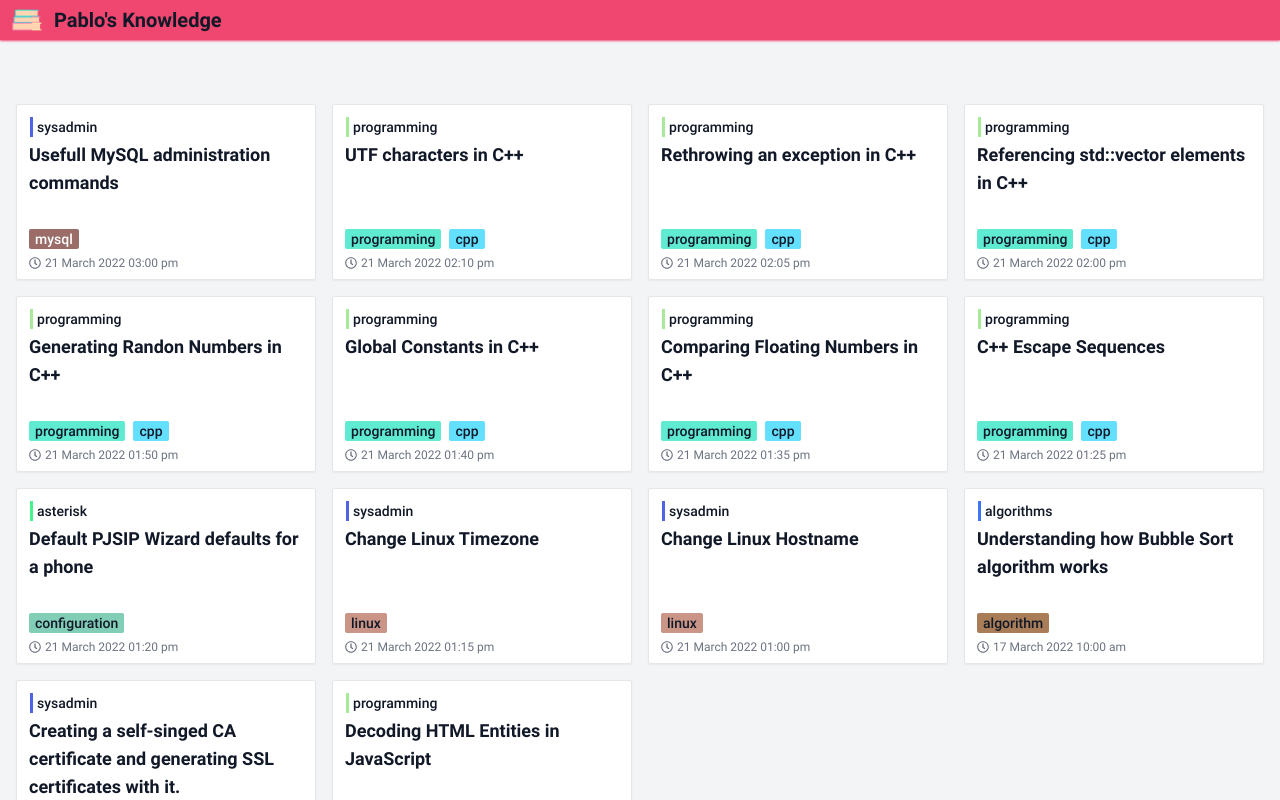
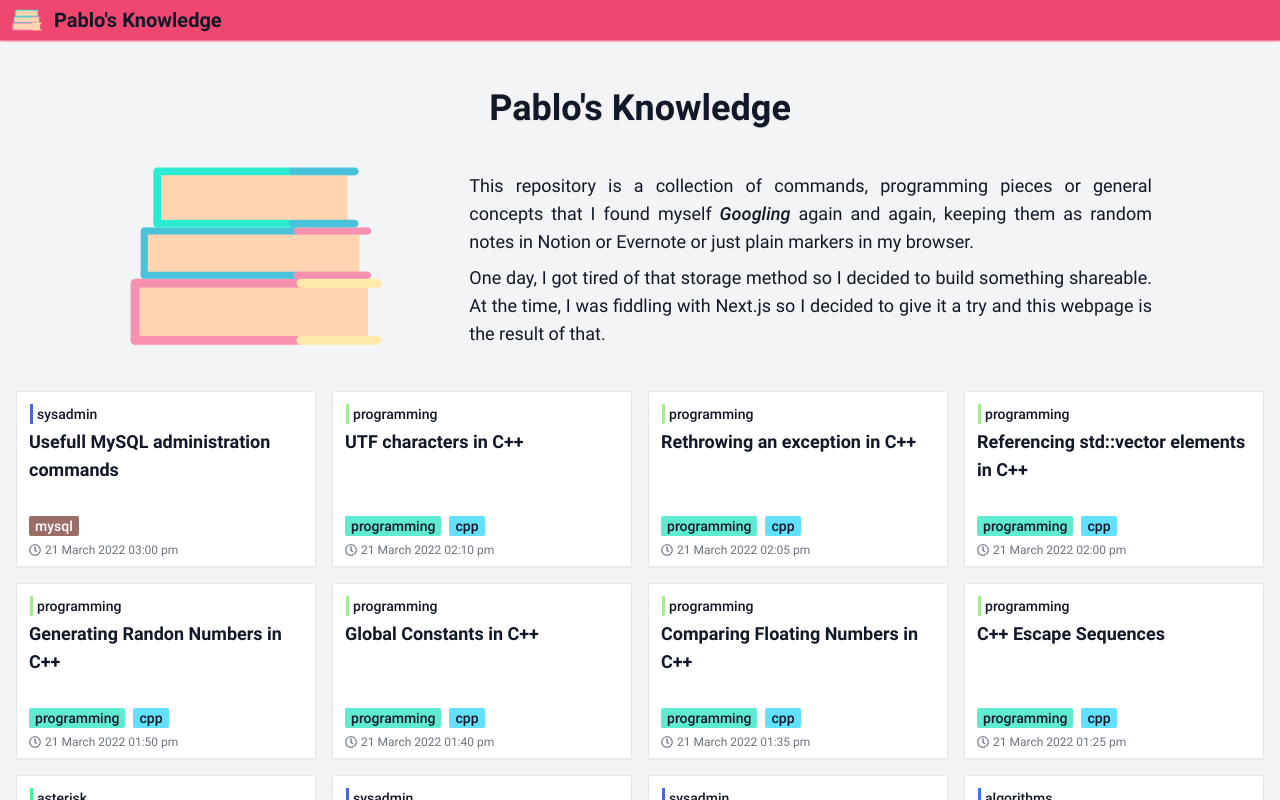
Before and after one commit to pablo-puga/knowledge, a Next.js app: page / in a window 1280 px wide. Shown: the top 800 px of the page. Built offline with nearby package versions, Linux system fonts and the light colour scheme.

Commit message:
Added main description

```diff
--- /dev/null
+++ b/src/components/Description/Description.tsx
@@ -0,0 +1,36 @@
+import Image from 'next/image';
+
+const Description = () => {
+    return (
+        <article className="flex flex-row flex-wrap items-center max-w-5xl mx-auto mb-4 md:mb-0">
+            <h1 className="text-3xl font-medium text-center md:text-4xl lg:font-bold lg:drop-shadow-sm w-full mb-2 md:mb-0">
+                Pablo&apos;s Knowledge
+            </h1>
+            <div className="hidden md:block md:w-1/3">
+                <Image
+                    src="/knowledge-256x256.png"
+                    alt="Knowledge main logo"
+                    width={256}
+                    height={256}
+                />
+            </div>
+            <section className="text-sm text-justify sm:text-base md:w-2/3 lg:text-lg">
+                <p className="mb-2">
+                    This repository is a collection of commands, programming
+                    pieces or general concepts that I found myself{' '}
+                    <i>Googling</i> again and again, keeping them as random
+                    notes in Notion or Evernote or just plain markers in my
+                    browser.
+                </p>
+                <p>
+                    One day, I got tired of that storage method so I decided to
+                    build something shareable. At the time, I was fiddling with
+                    Next.js so I decided to give it a try and this webpage is
+                    the result of that.
+                </p>
+            </section>
+        </article>
+    );
+};
+
+export default Description;
--- /dev/null
+++ b/src/components/Description/index.tsx
@@ -0,0 +1 @@
+export { default } from './Description';
--- a/src/components/Layout/Layout.tsx
+++ b/src/components/Layout/Layout.tsx
@@ -7,7 +7,10 @@ const Layout = ({ children }: { children: ReactNode }) => {
     return (
         <>
             <Navbar height={NAVBAR_HEIGHT} />
-            <main className="pt-12" style={{ marginTop: `${NAVBAR_HEIGHT}px` }}>
+            <main
+                className="pt-12 mx-auto px-4"
+                style={{ marginTop: `${NAVBAR_HEIGHT}px`, maxWidth: '1536px' }}
+            >
                 {children}
             </main>
         </>
--- a/src/pages/index.tsx
+++ b/src/pages/index.tsx
@@ -1,6 +1,7 @@
 import type { GetStaticProps, InferGetStaticPropsType } from 'next';
 import Head from 'next/head';
 import { createContext } from 'react';
+import Description from '../components/Description';
 import PostCard from '../components/PostCard';
 import {
     generateRandonColorHexCode,
@@ -72,12 +73,10 @@ const HomePage = ({
             <Head>
                 <title>Pablo&apos;s Knowledge</title>
             </Head>
+            <Description />
             <CategoriesContext.Provider value={categories}>
                 <TagsContext.Provider value={tags}>
-                    <ul
-                        className="grid grid-cols-1 sm:grid-cols-2 lg:grid-cols-3 xl:grid-cols-4 2xl:grid-cols-5 w-full gap-4 p-4 sm:auto-rows-fr mx-auto"
-                        style={{ maxWidth: '1536px' }}
-                    >
+                    <ul className="grid grid-cols-1 sm:grid-cols-2 lg:grid-cols-3 xl:grid-cols-4 2xl:grid-cols-5 w-full gap-4 sm:auto-rows-fr">
                         {posts.map((post) => {
                             const slug = `${post.category}/${post.id}`;
                             return (
```
